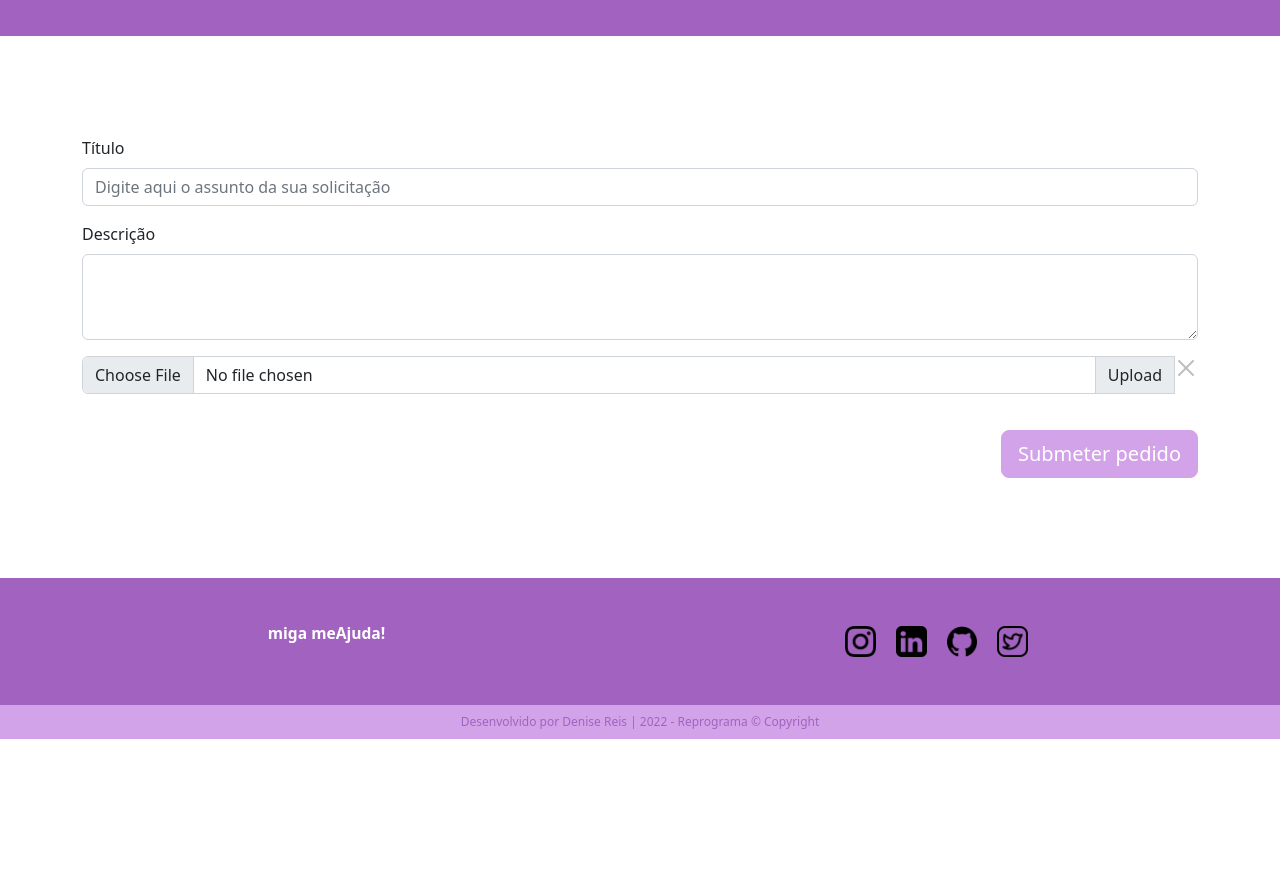
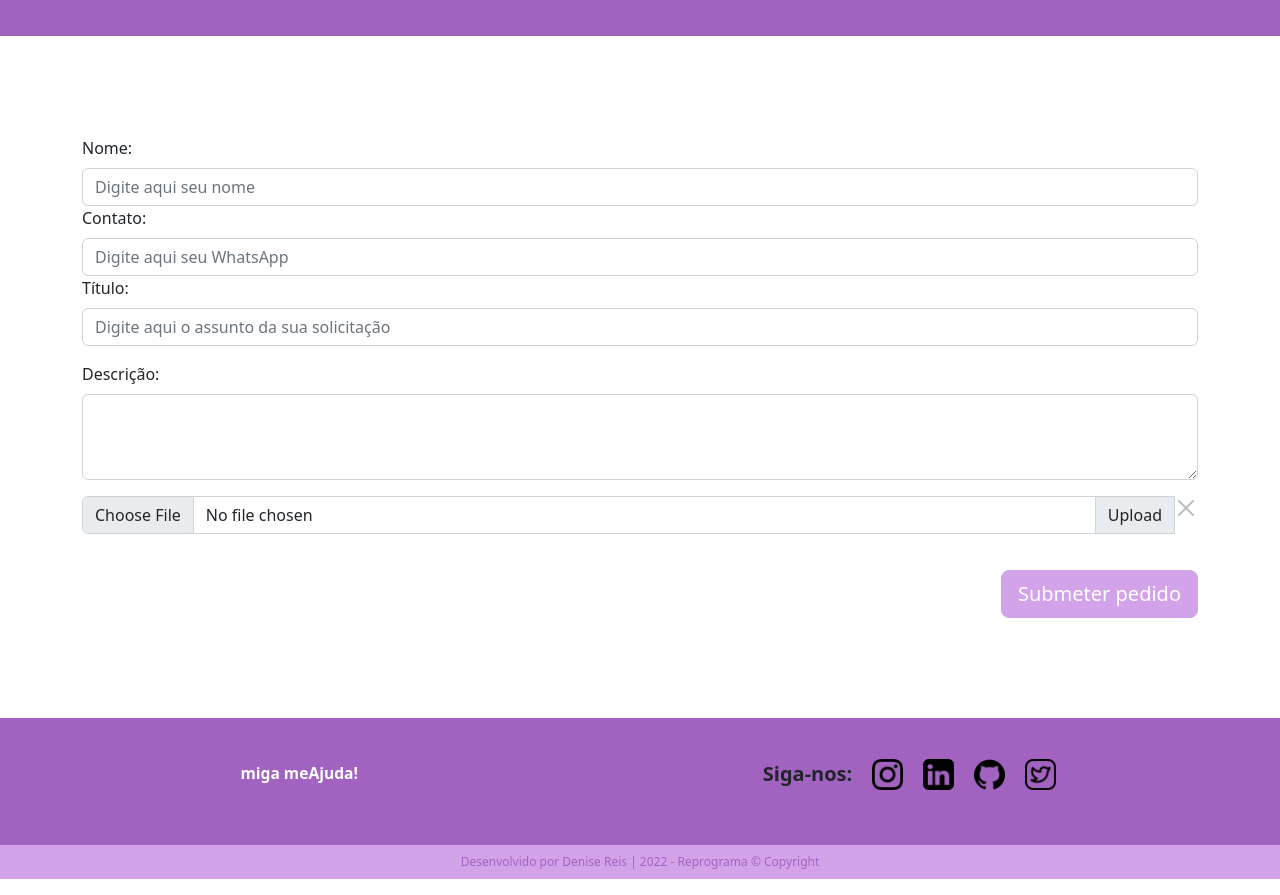
Before and after one commit to De-Reis/migameajuda, a React (Vite) app: page /Formulario in a window 1280 px wide. Shown: the part 420-1315 px from the top of the page. Before the commit the page ends 1175 px from the top, so only its background shows below. Built offline with nearby package versions, Linux system fonts and the light colour scheme.

Commit message:
Consumo de API e criaçao de regra para input do formulario

```diff
--- a/src/componentes/Footer/Footer.jsx
+++ b/src/componentes/Footer/Footer.jsx
@@ -17,6 +17,7 @@ function Footer() {
                         </p>
                     </div>
                         <div class="footer_redes-sociais">
+                            <p>Siga-nos:</p>
                             <a className="img__redes" href="https://www.instagram.com/denisexreis/?hl=pt-br" target="_blank">
                                 <img src={imgInstagram} alt="Íconde do Instagram" />
                             </a>
--- a/src/componentes/Footer/footer.css
+++ b/src/componentes/Footer/footer.css
@@ -41,6 +41,11 @@
 .footer_redes-sociais img {
     width: 30.83px;
 
+}
+
+.footer_redes-sociais p{
+    font-size: 20px;
+    font-weight: bold
 
 }
 
--- a/src/pages/Formulario/Formulario.jsx
+++ b/src/pages/Formulario/Formulario.jsx
@@ -1,9 +1,49 @@
+import { useState } from 'react'
 import Header from '../../componentes/Header/Header'
 import image from '../../assets/formulario.svg'
 
 import './formulario.css'
+import axios from 'axios'
+
+
 
 function Formulario() {
+    const [form, setForm] = useState([])
+
+    const [newName, setNewName] = useState([])
+    const [newContact, setNewContact] = useState([])
+    const [newSubject, setNewSubject] = useState([])
+    const [newDescription, setNewDescription] = useState([])
+
+
+    function handleCreateForm() {
+        const valueForm = {
+            id: Math.random(),
+            nome: newName,
+            contato: newContact,
+            assunto: newSubject,
+            descricao: newDescription,
+            status: "aberto",
+        }
+         console.log(valueForm)
+
+        axios.post('http://localhost:3000/chamados', {
+            d: Math.random(),
+            nome: newName,
+            contato: newContact,
+            assunto: newSubject,
+            descricao: newDescription,
+            status: "aberto",
+        })
+        .then(function (response){
+            console.log(response)
+        })
+        .catch(function (error) {
+            console.log(error)
+        })
+
+
+    }
     return (
         <>
             <Header
@@ -14,12 +54,34 @@ function Formulario() {
             </Header>
             <div className="container">
                 <div className="mb-3">
-                    <label for="exampleFormControlInput1" className="form-label">Título</label>
-                    <input type="email" className="form-control" id="exampleFormControlInput1" placeholder="Digite aqui o assunto da sua solicitação" />
+                    <label for="exampleFormControlInput1" className="form-label">Nome:</label>
+                    <input type="text" className="form-control" id="exampleFormControlInput1"
+                    placeholder="Digite aqui seu nome"
+                    onChange={(e) => setNewName(e.target.value)}
+                    value={newName}
+                    />
+
+                    <label for="exampleFormControlInput1" className="form-label">Contato:</label>
+                    <input type="email" className="form-control" id="exampleFormControlInput1"
+                    placeholder="Digite aqui seu WhatsApp"
+                    onChange={(e) => setNewContact(e.target.value)}
+                    value={newContact}
+                    />
+
+                    <label for="exampleFormControlInput1" className="form-label">Título:</label>
+                    <input type="text" className="form-control" id="exampleFormControlInput1"
+                    placeholder="Digite aqui o assunto da sua solicitação"
+                    onChange={(e) => setNewSubject(e.target.value)}
+                    value={newSubject}
+                    />
                 </div>
                 <div className="mb-3">
-                    <label for="exampleFormControlTextarea1" className="form-label">Descrição</label>
-                    <textarea className="form-control" id="exampleFormControlTextarea1" rows="3"></textarea>
+                    <label for="exampleFormControlTextarea1" className="form-label">Descrição:</label>
+                    <textarea className="form-control" id="exampleFormControlTextarea1" rows="3"
+                    onChange={(e) => setNewDescription(e.target.value)}
+                    value={newDescription}
+                    >
+                    </textarea>
                 </div>
                 <div className="input-group mb-3">
                     <input type="file" className="form-control" id="inputGroupFile02" />
@@ -27,7 +89,7 @@ function Formulario() {
                     <button type="button" className="btn-close" disabled aria-label="Close"></button>
                 </div>
                 <div className="form-submeter-botao">
-                    <button type="button" className="btn btn-primary btn-lg form-submeter">Submeter pedido</button>
+                    <button type="button" onClick={handleCreateForm} className="btn btn-primary btn-lg form-submeter">Submeter pedido</button>
                 </div>
 
             </div>
--- a/src/pages/Home/Home.jsx
+++ b/src/pages/Home/Home.jsx
@@ -12,7 +12,7 @@ function Home() {
                 description="duas pessoas segurando um quadro com coração no meio"
             >
                 miga meAjuda!
-                <form className="row g-3">
+                {/* <form className="row g-3">
                     <div className="col-auto">
                         <label for="staticEmail2" className="visually-hidden">Email</label>
                         <input type="text" className="form-control" id="staticEmail2" value="email@example.com" />
@@ -24,7 +24,7 @@ function Home() {
                     <div className="col-auto">
                         <button type="submit" className="btn btn-primary mb-3 botao">Entrar</button>
                     </div>
-                </form>
+                </form> */}
             </Header>
             <div className="container">
                 <div className="home-apresentacao">
--- a/src/pages/NaoRespondidos/NaoRespondidos.jsx
+++ b/src/pages/NaoRespondidos/NaoRespondidos.jsx
@@ -3,6 +3,8 @@ import Header from '../../componentes/Header/Header'
 import image from '../../assets/naorespondidos_dois.svg'
 import axios from 'axios'
 import './naorespondidos.css'
+
+import imageAvatar from '../../assets/avatar-chamado.png'
 
 // import list from '../../../dados'
 
@@ -34,14 +36,14 @@ function NaoRespondidos() {
                                         <ul class="list-group" id="contact-list">
                                             <li class="list-group-item">
                                                 <div class="col-xs-12 col-sm-3">
-                                                    <img src={card.imagem} alt="Scott Stevens" class="img-responsive img-circle" />
+                                                    <img src={imageAvatar} alt="Scott Stevens" class="img-responsive img-circle" />
                                                 </div>
                                                 <div class="col-xs-12 col-sm-9">
                                                     <span class="name">{card.nome}</span><br />
                                                     <span class="glyphicon glyphicon-map-marker text-muted c-info" data-toggle="tooltip" title="5842 Hillcrest Rd"></span>
                                                     <span class="visible-xs"> <span class="text-muted">{card.assunto}</span><br /></span>
                                                     <span class="glyphicon glyphicon-earphone text-muted c-info" data-toggle="tooltip" title="(870) 288-4149"></span>
-                                                    <span class="visible-xs"> <span class="text-muted">{card.abertura}</span><br /></span>
+                                                    <span class="visible-xs"> <span class="text-muted">{card.descricao}</span><br /></span>
                                                     <span class="fa fa-comments text-muted c-info" data-toggle="tooltip" title="scott.stevens@example.com"></span>
                                                     <span class="visible-xs"> <span class="text-muted">{card.contato}</span><br /></span>
                                                 </div>
--- a/src/pages/NaoRespondidos/naorespondidos.css
+++ b/src/pages/NaoRespondidos/naorespondidos.css
@@ -81,13 +81,13 @@ ul.c-controls li a:hover {
 }
 
 .name {
-    font-size: 1.7em;
+    font-size: 1.6em;
     font-weight: 700;
 }
 
 .c-info {
     padding: 5px 10px;
-    font-size: 1.25em;
+    font-size: 1.65em;
 }
 
 .naorespon-submeter {
--- a/src/pages/Respondidos/Respondidos.jsx
+++ b/src/pages/Respondidos/Respondidos.jsx
@@ -4,7 +4,7 @@ import image from '../../assets/respondidos_dev.svg'
 import axios from 'axios'
 import './respondidos.css'
 
-// import list from '../../../dados'
+import imageAvatar from '../../assets/avatar-chamado.png'
 
 function Respondidos() {
     const [chamados, setChamados] = useState([])
@@ -36,14 +36,14 @@ function Respondidos() {
                                         <ul class="list-group" id="contact-list">
                                             <li class="list-group-item">
                                                 <div class="col-xs-12 col-sm-3">
-                                                    <img src={card.imagem} alt="Scott Stevens" class="img-responsive img-circle" />
+                                                    <img src={imageAvatar} alt="Scott Stevens" class="img-responsive img-circle" />
                                                 </div>
                                                 <div class="col-xs-12 col-sm-9">
                                                     <span class="name">{card.nome}</span><br />
                                                     <span class="glyphicon glyphicon-map-marker text-muted c-info" data-toggle="tooltip" title="5842 Hillcrest Rd"></span>
                                                     <span class="visible-xs"> <span class="text-muted">{card.assunto}</span><br /></span>
                                                     <span class="glyphicon glyphicon-earphone text-muted c-info" data-toggle="tooltip" title="(870) 288-4149"></span>
-                                                    <span class="visible-xs"> <span class="text-muted">{card.abertura}</span><br /></span>
+                                                    <span class="visible-xs"> <span class="text-muted">{card.descricao}</span><br /></span>
                                                     <span class="fa fa-comments text-muted c-info" data-toggle="tooltip" title="scott.stevens@example.com"></span>
                                                     <span class="visible-xs"> <span class="text-muted">{card.contato}</span><br /></span>
                                                 </div>
--- a/src/routes/AplicationRoutes.jsx
+++ b/src/routes/AplicationRoutes.jsx
@@ -4,9 +4,9 @@ import Formulario from '../pages/Formulario/Formulario'
 import Respondidos from '../pages/Respondidos/Respondidos'
 import NaoRespondidos from '../pages/NaoRespondidos/NaoRespondidos'
 import Menu from '../componentes/Menu/Menu'
+import Footer from '../componentes/Footer/Footer'
 
 import 'bootstrap/dist/css/bootstrap.min.css';
-import Footer from '../componentes/Footer/Footer'
 
 
 function AplicationRoutes() {
```
Also changed, not shown: dados.js (deleted, +0 -54 lines), src/componentes/Menu/Menu.jsx (+4 -6 lines), src/assets/avatar-chamado.png (added).
